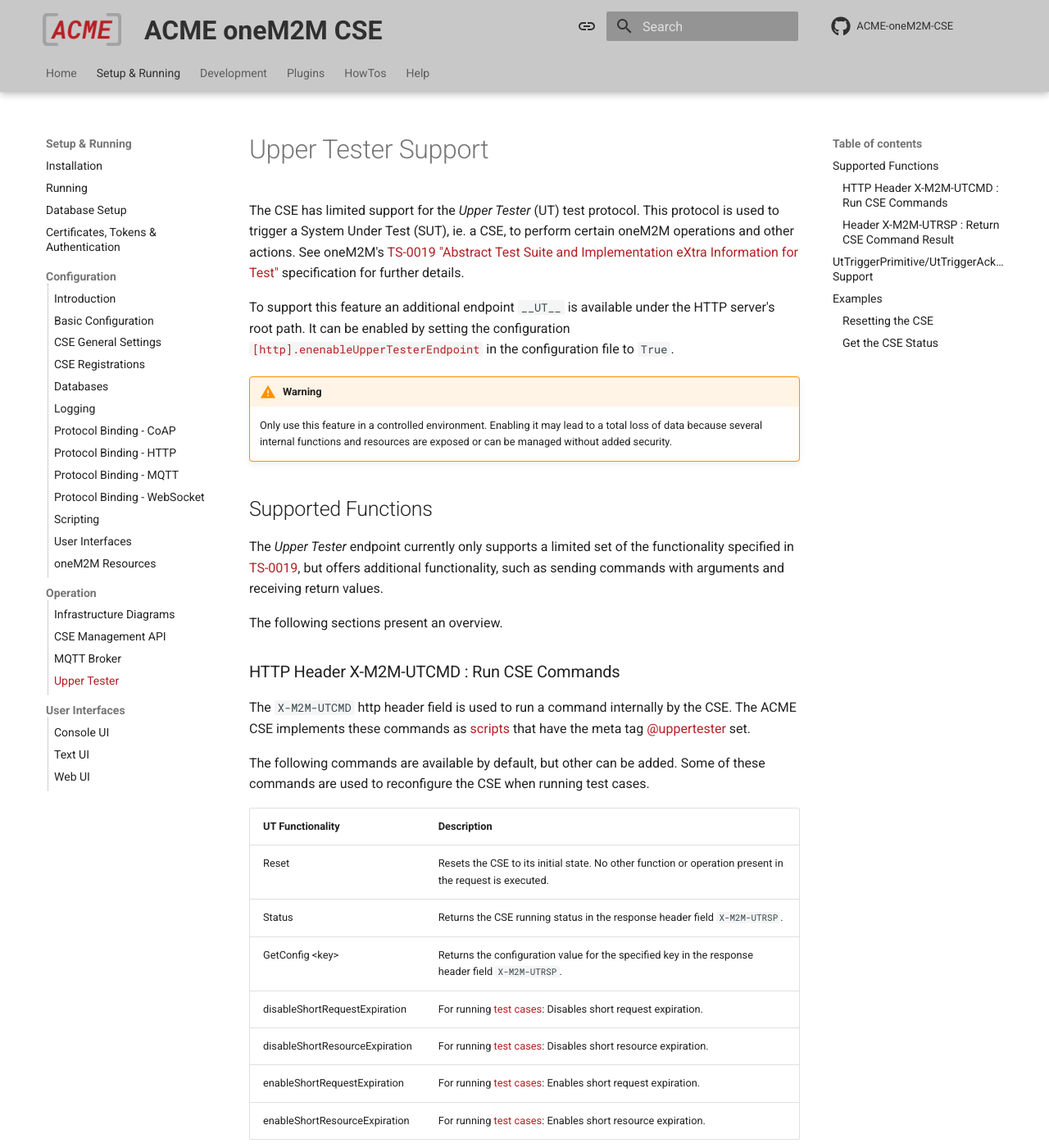
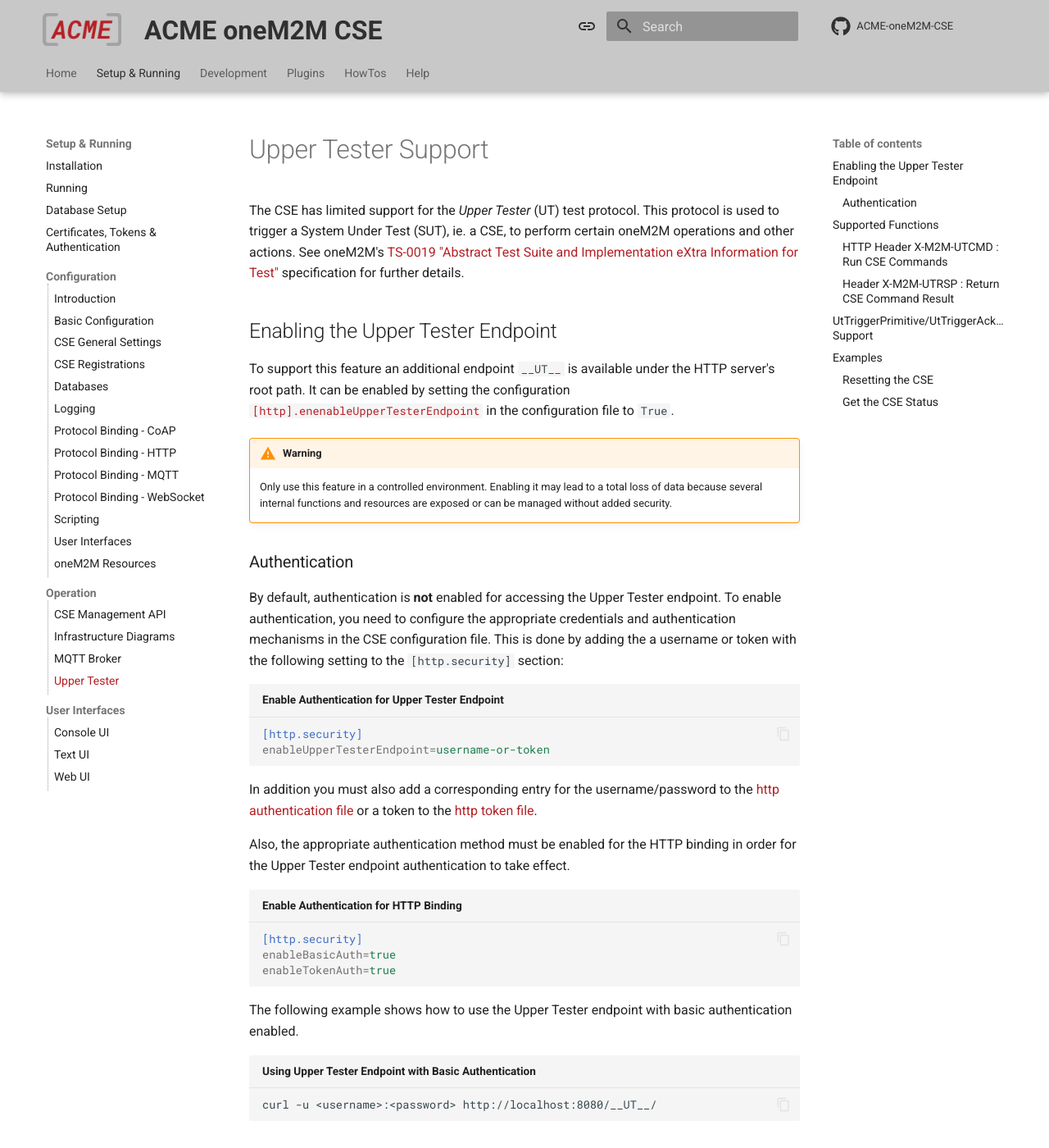
Before and after one commit to ankraft/ACME-oneM2M-CSE-mkdocs, an MkDocs documentation site: the page built from docs/setup/Operation-uppertester.md, in a window 1280 px wide and 1400 px high. Shown: the whole window at 82% size. Built offline with MkDocs 1.6.1 and Material for MkDocs 9.7.7, drawn with Linux system fonts in a browser that asks for light colours; comment, search, counter and statistics services are not loaded.

Commit message:
Added instructions how to enable authentication for endpoints

````diff
--- a/docs/setup/Operation-uppertester.md
+++ b/docs/setup/Operation-uppertester.md
@@ -3,10 +3,38 @@
 The CSE has limited support for the *Upper Tester* (UT) test protocol. This protocol is used to trigger a System Under
 Test (SUT), ie. a CSE, to perform certain oneM2M operations and other actions. See oneM2M's [TS-0019 "Abstract Test Suite and Implementation eXtra Information for Test"](https://specifications.onem2m.org/ts-0019){target=_new} specification for further details.
 
+
+## Enabling the Upper Tester Endpoint
+
 To support this feature an additional endpoint `__UT__` is available under the HTTP server's root path. It can be enabled by setting the configuration [`[http].enenableUpperTesterEndpoint`](../setup/Configuration-http.md#general-settings) in the configuration file to `True`.
 
 !!! Warning
 	Only use this feature in a controlled environment. Enabling it may lead to a total loss of data because several internal functions and resources are exposed or can be managed without added security.
+
+### Authentication
+
+By default, authentication is **not** enabled for accessing the Upper Tester endpoint. To enable authentication, you need to configure the appropriate credentials and authentication mechanisms in the CSE configuration file. This is done by adding the a username or token with the following setting to the `[http.security]` section:
+
+```ini title="Enable Authentication for Upper Tester Endpoint"
+[http.security]
+enableUpperTesterEndpoint=username-or-token
+```
+
+In addition you must also add a corresponding entry for the username/password to the [http authentication file](../setup/Certificates.md#http-authentication) or a token to the [http token file](../setup/Certificates.md#bearer-token-authentication).
+
+Also, the appropriate authentication method must be enabled for the HTTP binding in order for the Upper Tester endpoint authentication to take effect.
+
+```ini title="Enable Authentication for HTTP Binding"
+[http.security]
+enableBasicAuth=true
+enableTokenAuth=true
+```
+
+The following example shows how to use the Upper Tester endpoint with basic authentication enabled.
+
+```bash title="Using Upper Tester Endpoint with Basic Authentication"
+curl -u <username>:<password> http://localhost:8080/__UT__/
+```
 
 ## Supported Functions
 
--- a/mkdocs.yml
+++ b/mkdocs.yml
@@ -173,8 +173,8 @@
       - 'User Interfaces': 'setup/Configuration-uis.md'
       - 'oneM2M Resources': 'setup/Configuration-resources.md'
     - 'Operation':
+      - 'CSE Management API': 'setup/Operation-management.md'
       - 'Infrastructure Diagrams': 'setup/Operation-diagrams.md'
-      - 'CSE Management API': 'setup/Operation-management.md'
       - 'MQTT Broker': 'setup/Operation-mqtt.md'
       - 'Upper Tester': 'setup/Operation-uppertester.md'
     - 'User Interfaces':
````
Also changed, not shown: docs/setup/Operation-diagrams.md (+33 -2 lines), docs/setup/Operation-management.md (+26 -1 lines).
